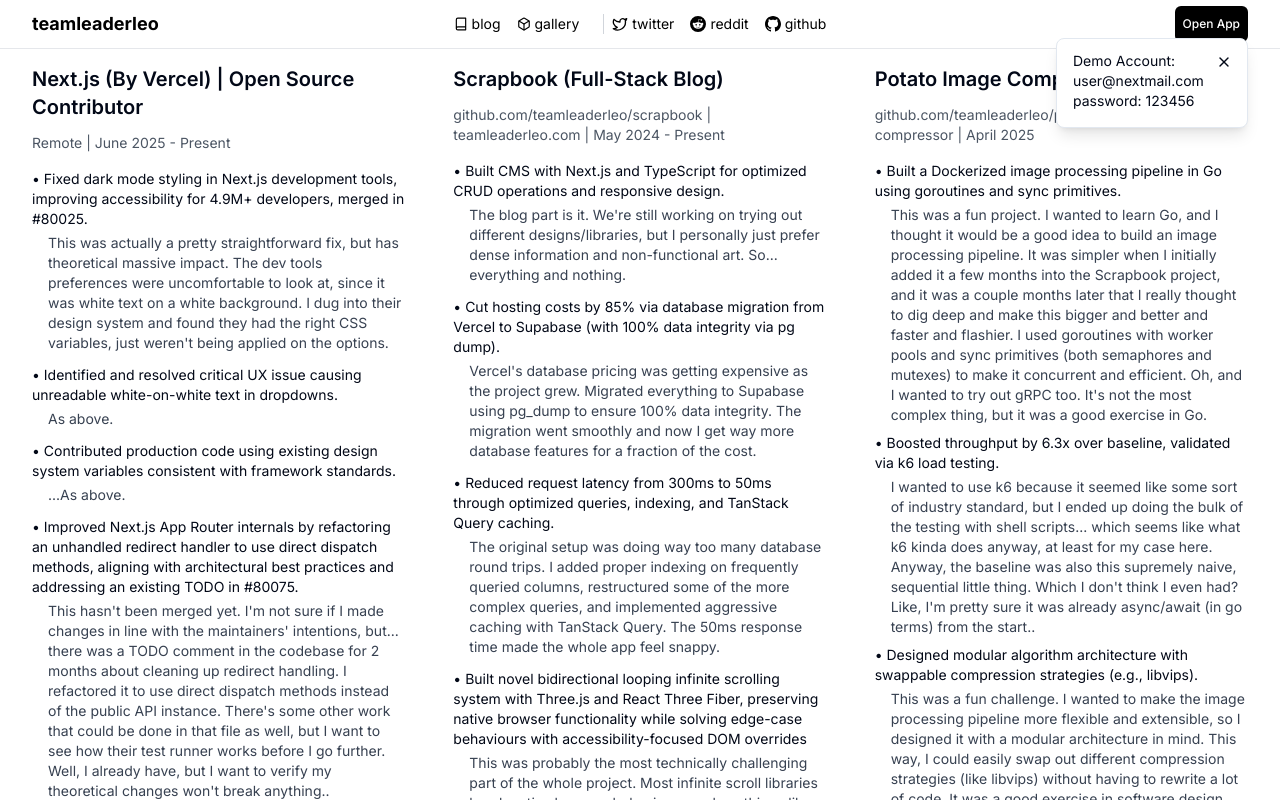
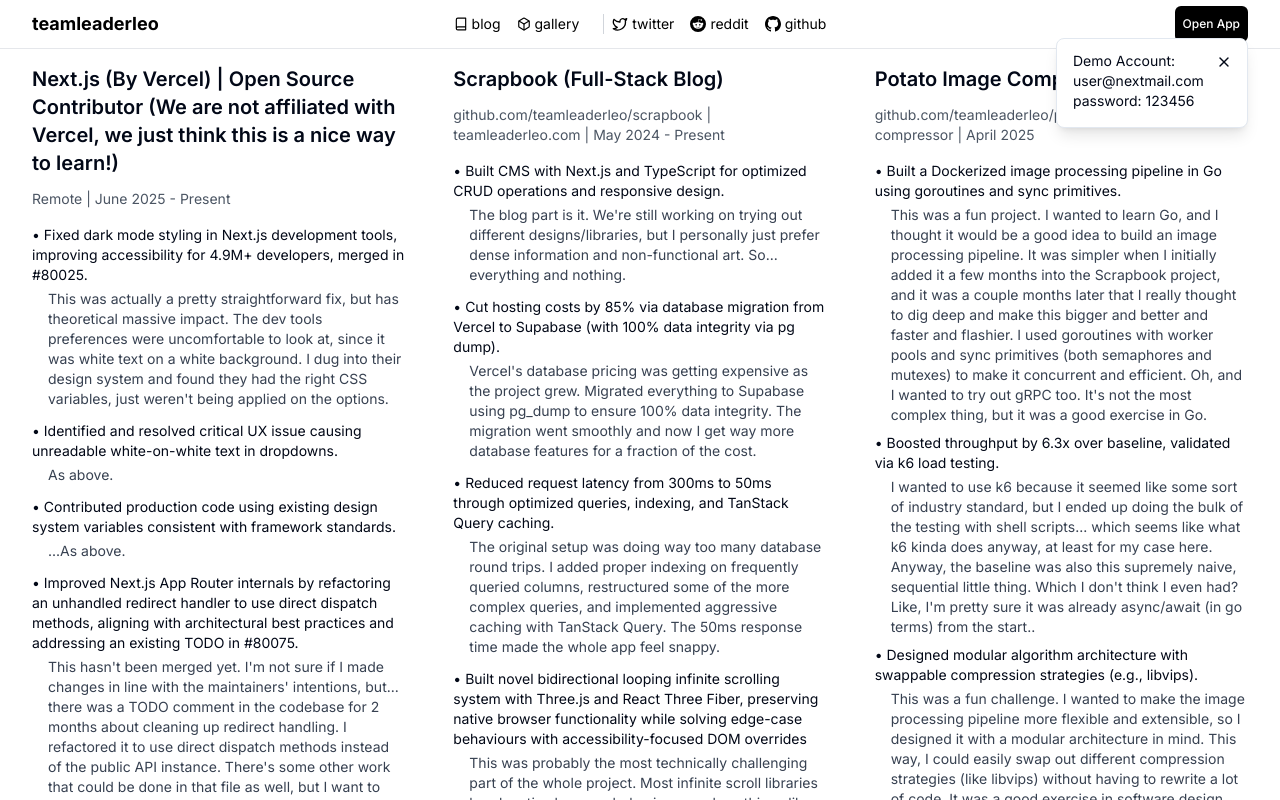
Before and after one commit to teamleaderleo/scrapbook, a Next.js app: page / in a window 1280 px wide. Shown: the top 800 px of the page. Built offline with nearby package versions, Linux system fonts and the light colour scheme; a web font is replaced by a local one.

Commit message:
add clarification to open source contributions

```diff
--- a/app/page.tsx
+++ b/app/page.tsx
@@ -11,7 +11,7 @@ export default function Page() {
           <div className="space-y-8">
             {/* Next.js */}
             <div>
-              <h2 className="text-xl font-semibold mb-3">Next.js (By Vercel) | Open Source Contributor</h2>
+              <h2 className="text-xl font-semibold mb-3">Next.js (By Vercel) | Open Source Contributor (We are not affiliated with Vercel, we just think this is a nice way to learn!)</h2>
               <p className="text-sm text-gray-600 mb-4">Remote | June 2025 - Present</p>
 
               <ul className="space-y-3 text-sm">
```
